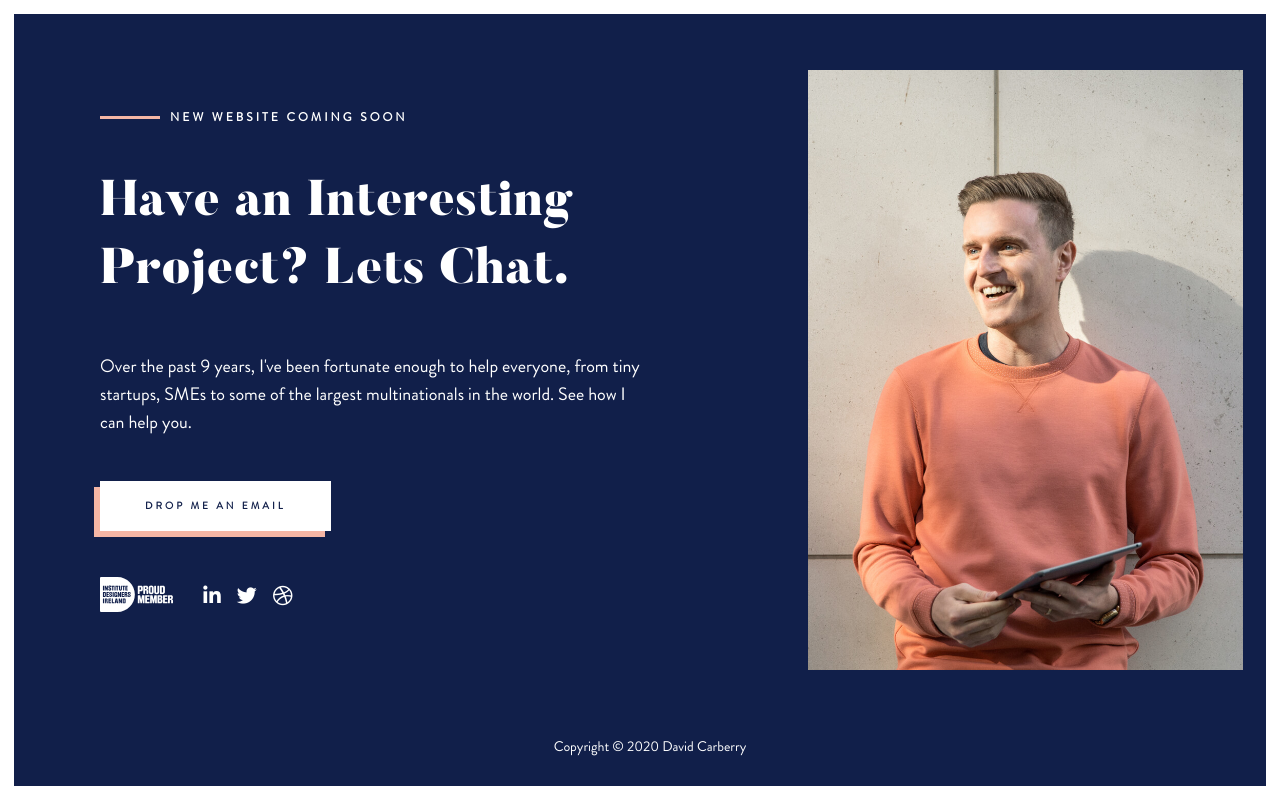
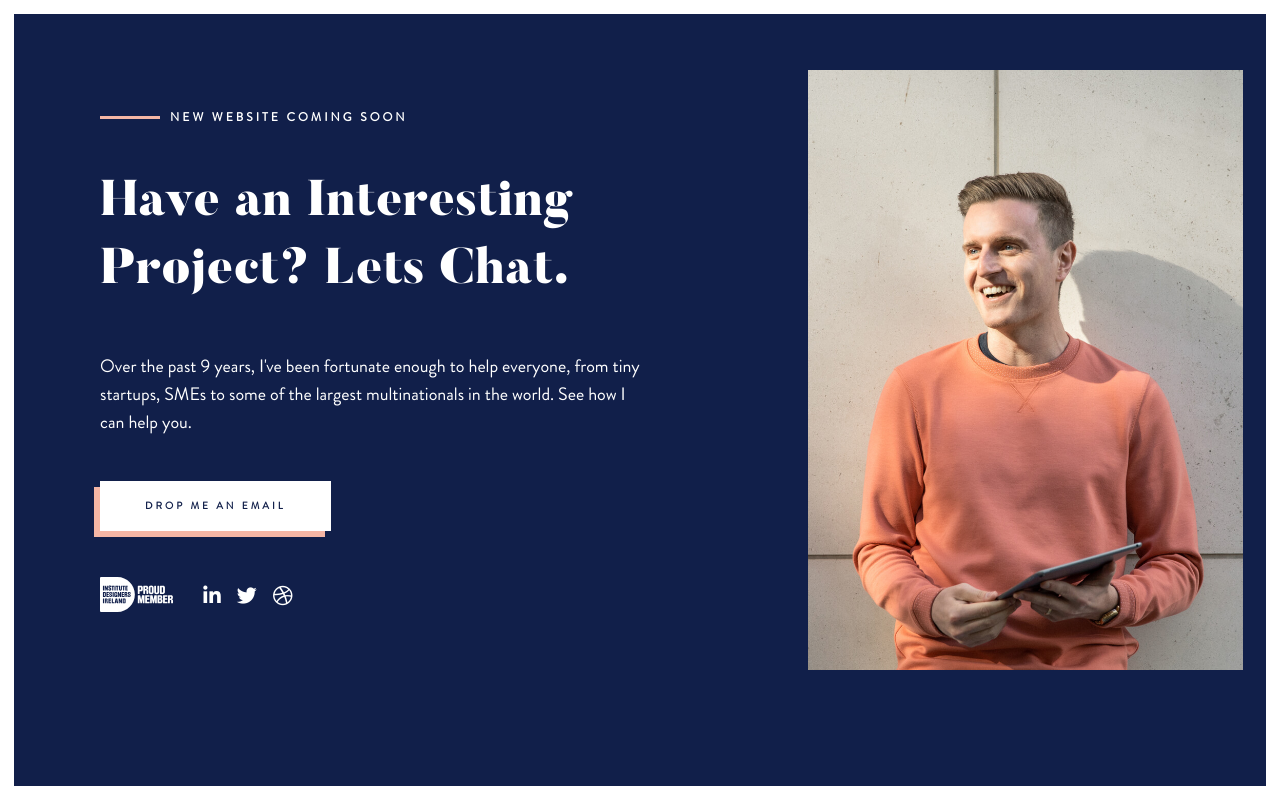
Before and after one commit to Carbo87/portfolio, a plain HTML site: page index.html in a window 1280 px wide. Drawn offline with Linux system fonts and the light colour scheme.

Commit message:
Footer removal

```diff
--- a/index.html
+++ b/index.html
@@ -30,9 +30,6 @@
     <figure  class="col2">
       <img class="profile" src="./profile.jpg" alt="David Carberry"/>
     </figure>
-    <footer class="copyright">
-      Copyright © 2020 David Carberry
-    </footer>
   </section>
 </body>
 
```
